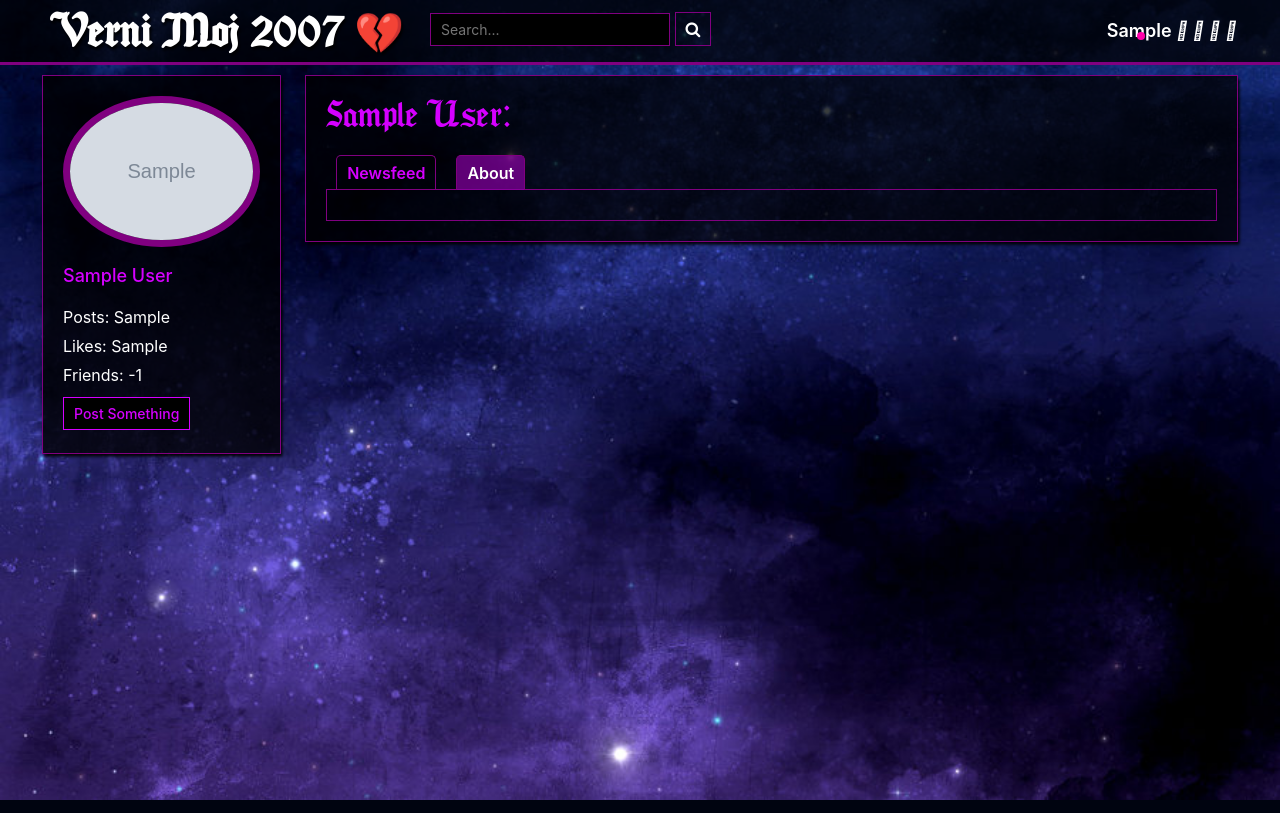
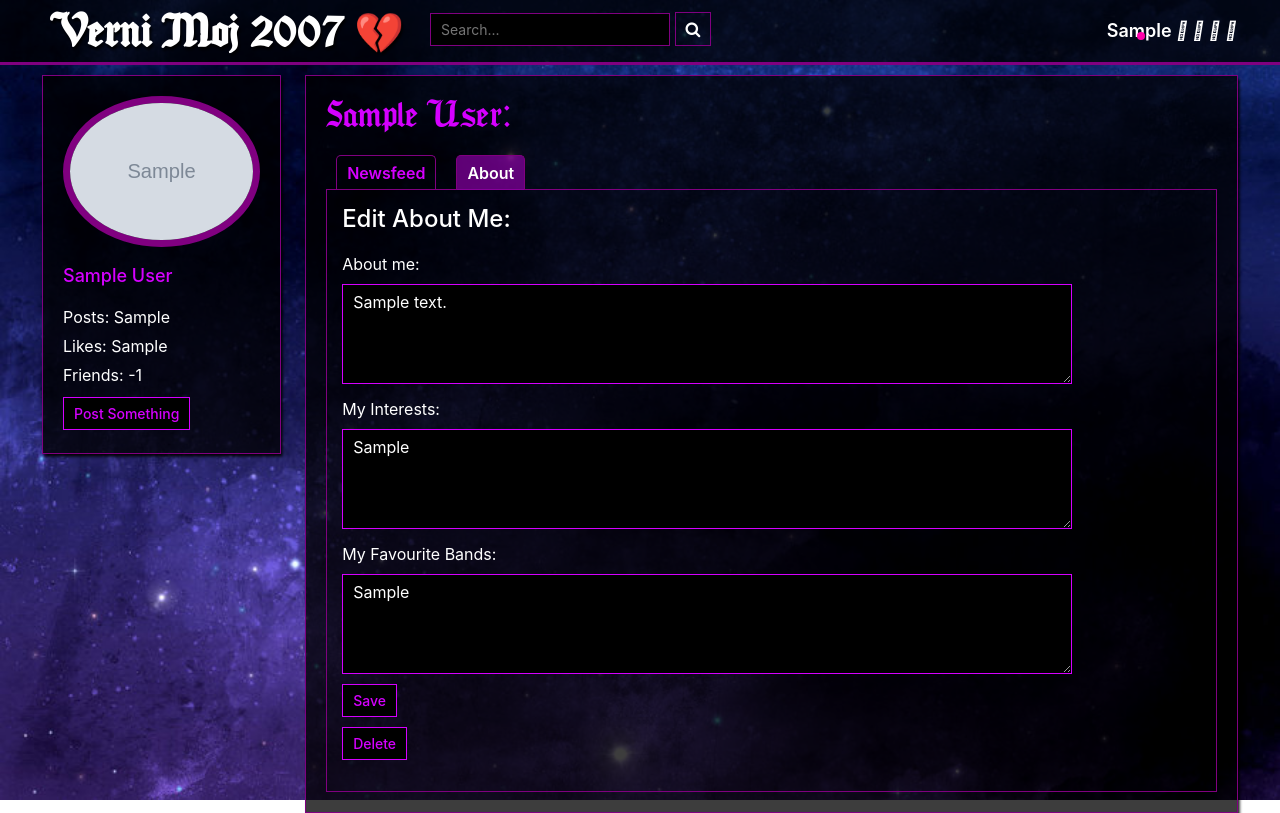
Before and after one commit to alexcheva/social-network, a PHP site: a page that uses profile.php in a window 1280 px wide, after a click on "About". Run offline with PHP 8.4, Linux system fonts and the light colour scheme; the visitor is signed in with stand-in values (Sample User, id 1); tables that the repository leaves empty or names only in its code hold one stand-in row (values such as "Sample post"); grey boxes marked "Sample" are stand-in pictures; data that the repository does not hold is empty; some libraries are stand-ins or nearby versions.

Commit message:
update about form

```diff
--- a/includes/classes/Post.php
+++ b/includes/classes/Post.php
@@ -361,6 +361,11 @@ class Post{
 					$delete_button = "<a class='delete_button' id='post$id'><i class='fas fa-trash-alt'></i></a>";
 				else
 					$delete_button = "";
+				//edit
+				if($userLoggedIn == $added_by)
+					$edit_button = "<a class='edit_button' id='edit_post$id'><i class='fas fa-edit'></i></a>";
+				else
+					$edit_button = "";
 
 				$user_details_query = mysqli_query($this->con, "SELECT first_name, last_name, profile_pic FROM users WHERE username='$added_by'");
 				$user_row = mysqli_fetch_array($user_details_query);
@@ -416,7 +421,7 @@ class Post{
 								<img class='post_profile_img' src='$profile_pic'>
 							</div>
 							<div class='posted_by'>
-								<a href='$added_by'>$first_name $last_name</a>
+								<a href='$added_by'>$first_name $last_name</a>$delete_button $edit_button
 							</div>
 							<div class='post_body'>
 								$body
@@ -424,7 +429,7 @@ class Post{
 							<div class='post_time'>
 								$time_message
 							</div>
-							$delete_button
+
 
 							<hr>
 							<div class='newsfeedPostOptions'>
--- a/includes/form_handlers/edit_post.php
+++ b/includes/form_handlers/edit_post.php
@@ -6,7 +6,8 @@ if(isset($_GET['post_id']))
 
 if(isset($_POST['result'])) {
 	if($_POST['result'] == 'true')
-		$body =
+		$get_post = mysqli_query($con, "SELECT body FROM posts WHERE post_id='$post_id'");
+
 		//set post in posts table deleted field to yes
 		$query = mysqli_query($con, "UPDATE posts SET body='$body' WHERE id='$post_id'");
 }
--- a/profile.php
+++ b/profile.php
@@ -1,9 +1,39 @@
 <?php
 	include('includes/header.php');
+	$username = $userLoggedIn;
+	$user_details_query = mysqli_query($con, "SELECT * FROM users WHERE username='$userLoggedIn'");
+	$user_array = mysqli_fetch_array($user_details_query);
+	//find friends, look for commans
+	$num_friends = (substr_count($user_array['friend_array'], ',')) - 1;
+	$message = "";
+	$about_query = mysqli_query($con, "SELECT about, interests, bands FROM details WHERE username='$userLoggedIn'");
+	$row = mysqli_fetch_array($about_query);
+	$about = $row['about'];
+	$interests = $row['interests'];
+	$bands = $row['bands'];
+
+
+	if(isset($_POST['save_about'])){
+
+		$new_about = strip_tags($_POST['about']);
+
+		if($new_about == "")
+			$message = "<p class='error'>The field cannot be empty.</p>";
+		else if($row > 0){
+			$query = mysqli_query($con, "UPDATE details SET about='$new_about' WHERE username='$userLoggedIn'");
+			$message = "<p class='success'>About was successfully updated!</p>";
+			$about = $new_about;
+		}else{
+			$query = mysqli_query($con, "INSERT INTO details VALUES(NULL, '$userLoggedIn', '$about', '$interests', '$bands', 'yes')");
+			$message = "<p class='success'>About was successfully updated!</p>";
+		}
+
+	}
+
 
 	if(isset($_GET['profile_username'])){
 		$username = $_GET['profile_username'];
-		$user_details_query = mysqli_query($con, "SELECT * FROM users WHERE username='$username'");
+		$user_details_query = mysqli_query($con, "SELECT * FROM users WHERE username='$userLoggedIn'");
 		$user_array = mysqli_fetch_array($user_details_query);
 		//find friends, look for commans
 		$num_friends = (substr_count($user_array['friend_array'], ',')) - 1;
@@ -90,15 +120,38 @@
 				<div class="posts_area"></div>
 				<img id="loading" src="assets/images/icons/loading.gif">
 			</div>
+			<!-- ABOUT -->
 			<div role="tabpanel" class="tab-pane fade in" id="about_div">
+			<?php
+			if($userLoggedIn == $user_array['username']){
+				echo "<h4>Edit About Me:</h4>";
 
+			?>
+
+			<form action="profile.php#about_div" method="POST">
+			<label>About me:</label>
+			<?php echo $message; ?>
+			<textarea name="about" id="" cols="30" rows="10" placeholder="Write Something"><?php echo $about; ?></textarea>
+
+
+			<label>My Interests:</label>
+			<textarea name="interests" id="" cols="30" rows="10" value="Write Something" placeholder="Write Something"><?php if($interests != "") echo $interests; ?></textarea>
+
+			<label>My Favourite Bands:</label>
+			<textarea name="bands" id="" cols="30" rows="10" placeholder="Write Something"><?php echo $bands; ?></textarea>
+			<input type="submit" name="save_about" id="save_about" value="Save">
+			<input type="submit" name="delete" class="danger" value="Delete">
+			</form>
+			<?php
+			}
+			?>
 			</div>
 		</div>
 
 
 	</div>
 
-	<!-- Modal -->
+	<!-- Modal For New Post -->
 	<div class="modal fade" id="post_form" tabindex="-1" role="dialog" aria-labelledby="postModalLabel" aria-hidden="true">
 	  <div class="modal-dialog" role="document">
 	    <div class="modal-content">
@@ -198,6 +251,12 @@
 		$("#about").removeClass("active_tab");
 		$("#newsfeed").addClass("active_tab");
 	});
+
+	$("#save_about").on('click', function(){
+		$("#newsfeed").removeClass("active_tab");
+		$("#about").addClass("active_tab");
+
+	});
 	function sendComment(id) {
 	 	const userLoggedIn = '<?php echo $userLoggedIn; ?>';
 		const commentText = $("#comment" + id).val();
--- a/settings.php
+++ b/settings.php
@@ -26,7 +26,8 @@ include("includes/form_handlers/settings_handler.php");
  	 	 ?>
  	 	<form class="settings" action="settings.php#message" method="POST">
  	 		<?php echo $message; ?>
-<!--  	 		<input type="hidden" name="id" value="<?php echo $user['id']; ?>">			 --> 	 		<label>First Name:</label>
+<!--  	 		<input type="hidden" name="id" value="<?php echo $user['id']; ?>">			 -->
+			<label>First Name:</label>
  	 		<input type="text" name="first_name" value="<?php echo $first_name; ?>">
  	 		<label>Last Name:</label>
  	 		<input type="text" name="last_name" value="<?php echo $last_name; ?>">
```
